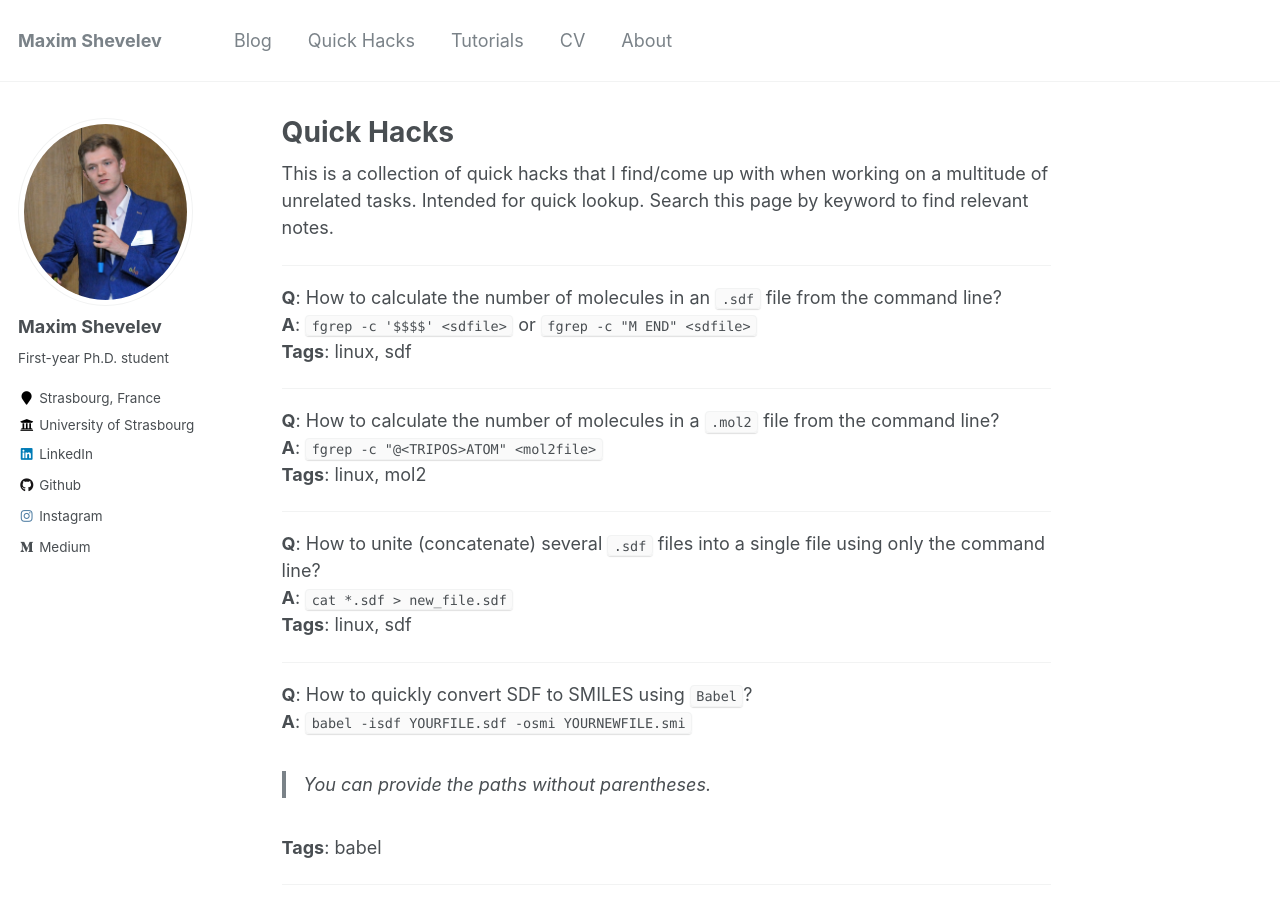
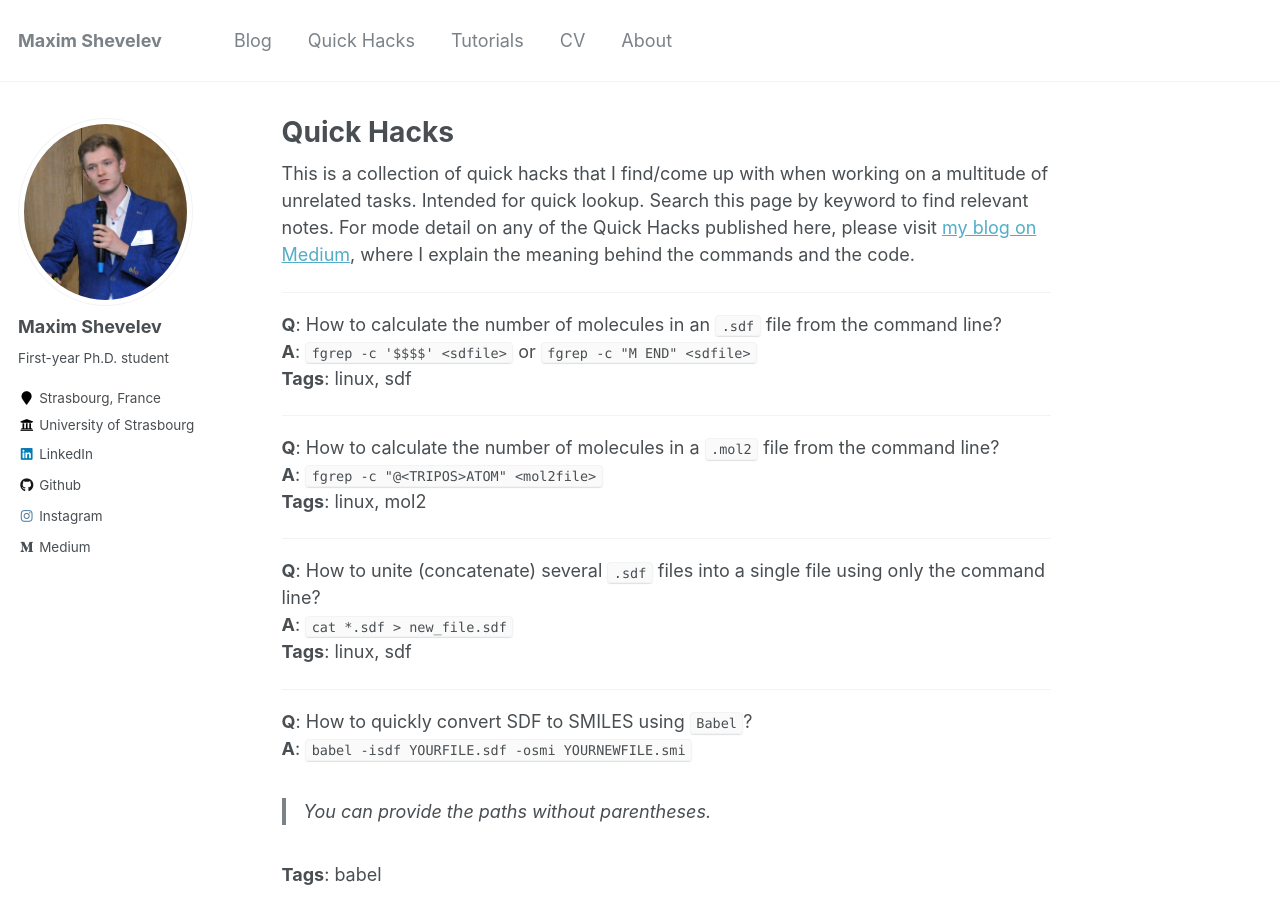
Before and after one commit to mawansui/mawansui.github.io, a Jekyll site: the page built from _pages/quick_hacks.md, in a window 1280 px wide and 900 px high. Built offline with Jekyll 4.4.1, drawn with Linux system fonts in a browser that asks for light colours.

Commit message:
important update link

```diff
--- a/_pages/quick_hacks.md
+++ b/_pages/quick_hacks.md
@@ -5,7 +5,7 @@ excerpt: "This is a collection of quick hacks that I find/come up with when work
 author_profile: true
 ---
 
-This is a collection of quick hacks that I find/come up with when working on a multitude of unrelated tasks. Intended for quick lookup. Search this page by keyword to find relevant notes.
+This is a collection of quick hacks that I find/come up with when working on a multitude of unrelated tasks. Intended for quick lookup. Search this page by keyword to find relevant notes. For mode detail on any of the Quick Hacks published here, please visit [my blog on Medium](https://medium.com/chemoinformatics), where I explain the meaning behind the commands and the code.
 
 ---
 
```
